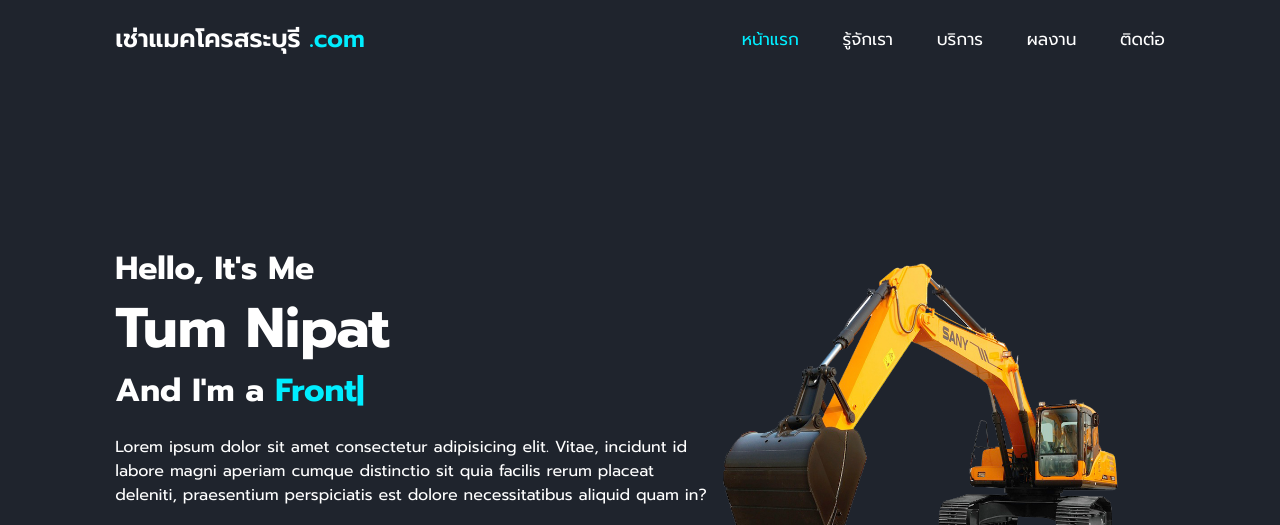
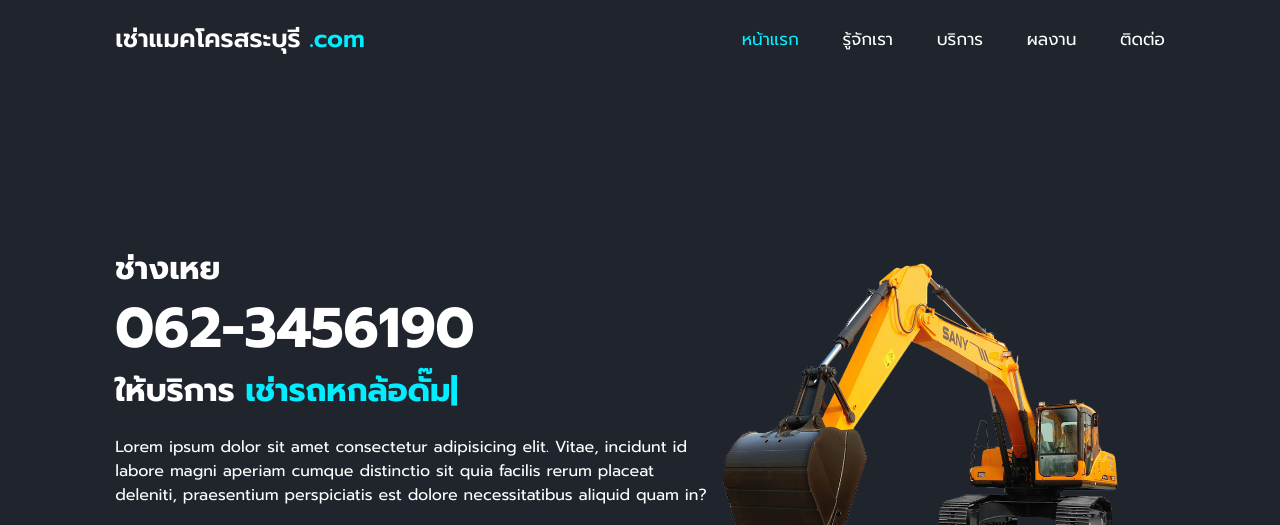
Before and after one commit to dev-tum/saraburi-excavator, a plain HTML site: page index.html in a window 1280 px wide. Shown: the top 525 px of the page. Drawn offline with nearby package versions, Linux system fonts and the light colour scheme.

Commit message:
รายละเอียดหน้าแรก

```diff
--- a/index.html
+++ b/index.html
@@ -33,9 +33,9 @@
         <!-- home section design -->
         <section class="home" id="home">
             <div class="home-content">
-                <h3>Hello, It's Me</h3>
-                <h1>Tum Nipat</h1>
-                <h3>And I'm a <span class="multiple-text"></span></h3>
+                <h3>ช่างเหย</h3>
+                <h1>062-3456190</h1>
+                <h3>ให้บริการ <span class="multiple-text"></span></h3>
                 <p>Lorem ipsum dolor sit amet consectetur adipisicing elit. Vitae,
                     incidunt id labore magni aperiam cumque distinctio sit quia facilis rerum placeat deleniti,
                     praesentium perspiciatis est dolore necessitatibus aliquid quam in?</p>
--- a/js/script.js
+++ b/js/script.js
@@ -59,7 +59,7 @@ ScrollReveal().reveal('.home-content p, .about-content', { origin: 'right' });
 
 
 var typed = new Typed(".multiple-text",{
-    strings: ["Frontend Developer","Youtuber"] ,
+    strings: ["เช่ารถแมคโคร","เช่ารถบด","เช่ารถเครน","เช่ารถหกล้อดั๊ม","เช่ารถเฮี้ยบ","เช่าเครื่องจักรกลก่อสร้าง","จัดหาวัสดุก่อสร้าง","ทรายถมราคาถูก"] ,
     typeSpeed: 100,
     backSpeed: 20,
     loop: true
```
